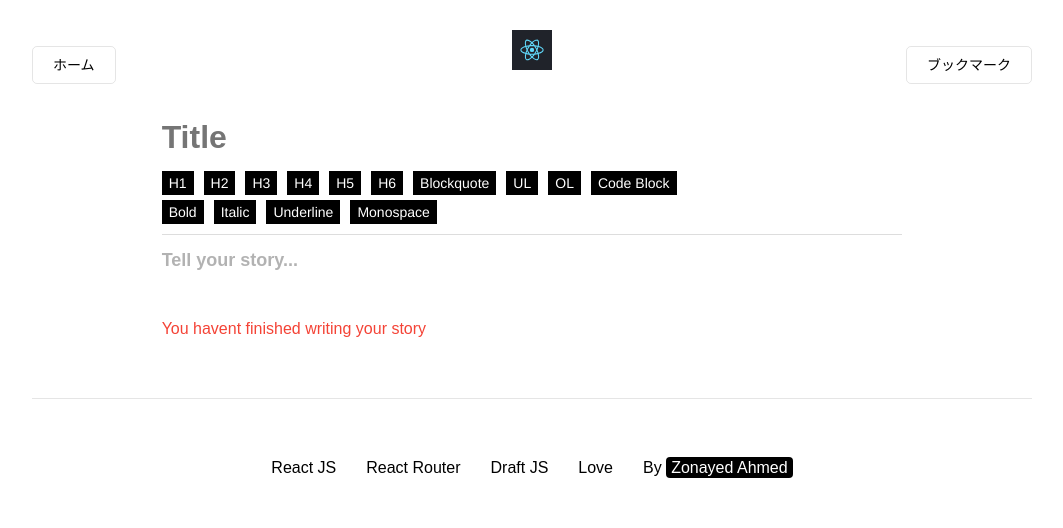
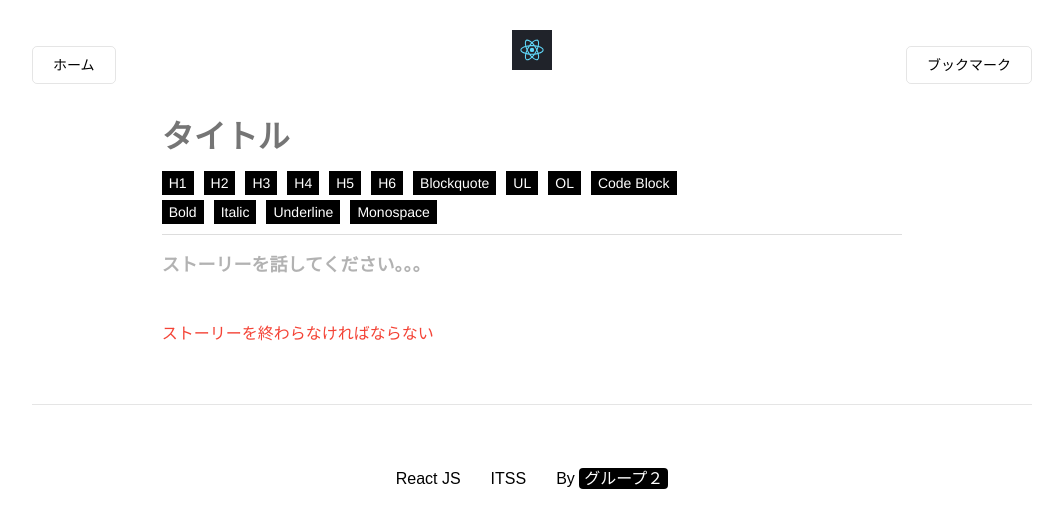
Before and after one commit to maihoangminhbk/ITSS_Japanese_Group_2, a React (Create React App) app: page /react-mini-blog/new in a window 1280 px wide. Shown: the top 528 px of the page, without its empty margins (108-1171 px from the left). Built offline with nearby package versions, Linux system fonts and the light colour scheme.

Commit message:
Change japanese in new story

```diff
--- a/src/Components/Footer.js
+++ b/src/Components/Footer.js
@@ -6,10 +6,8 @@ export default () => {
       <div className="footer">
         <ul>
           <li>React JS</li>
-          <li>React Router</li>
-          <li>Draft JS</li>
-          <li>Love</li>
-          <li>By <a href="https://www.zonayed.me" rel="noopener noreferrer" target="_blank">Zonayed Ahmed</a></li>
+          <li>ITSS</li>
+          <li>By <a href="https://github.com/maihoangminhbk/ITSS_Japanese_Group_2" rel="noopener noreferrer" target="_blank">グループ２</a></li>
         </ul>
       </div>
     </footer>
--- a/src/Components/NewStory.js
+++ b/src/Components/NewStory.js
@@ -100,7 +100,7 @@ export default class NewStory extends Component {
 
       return (
         <div className="richtext-editor">
-          <input type="text" className="input-title" value={title} onChange={(e) => this.setState({title: e.target.value})} placeholder="Title" />
+          <input type="text" className="input-title" value={title} onChange={(e) => this.setState({title: e.target.value})} placeholder="タイトル" />
           <BlockStyleControls
             editorState={editorState}
             onToggle={this.toggleBlockType}
@@ -116,12 +116,12 @@ export default class NewStory extends Component {
               handleKeyCommand={this.handleKeyCommand}
               keyBindingFn={this.mapKeyToEditorCommand}
               onChange={this.onChange}
-              placeholder="Tell your story..."
+              placeholder="ストーリーを話してください。。。"
               ref="editor"
               spellCheck={true}
             />
           </div>
-          {done ==='done' ? <button onClick={this.handleSubmit} className="btn btn-submit">Submit</button> : (done==='submitted' ? <span className="msg-success">Your story has been submitted</span> : <span className="msg-error">You havent finished writing your story</span>)}
+          {done ==='done' ? <button onClick={this.handleSubmit} className="btn btn-submit">サミット</button> : (done==='submitted' ? <span className="msg-success">サミットした</span> : <span className="msg-error">ストーリーを終わらなければならない</span>)}
         </div>
       );
 
```
